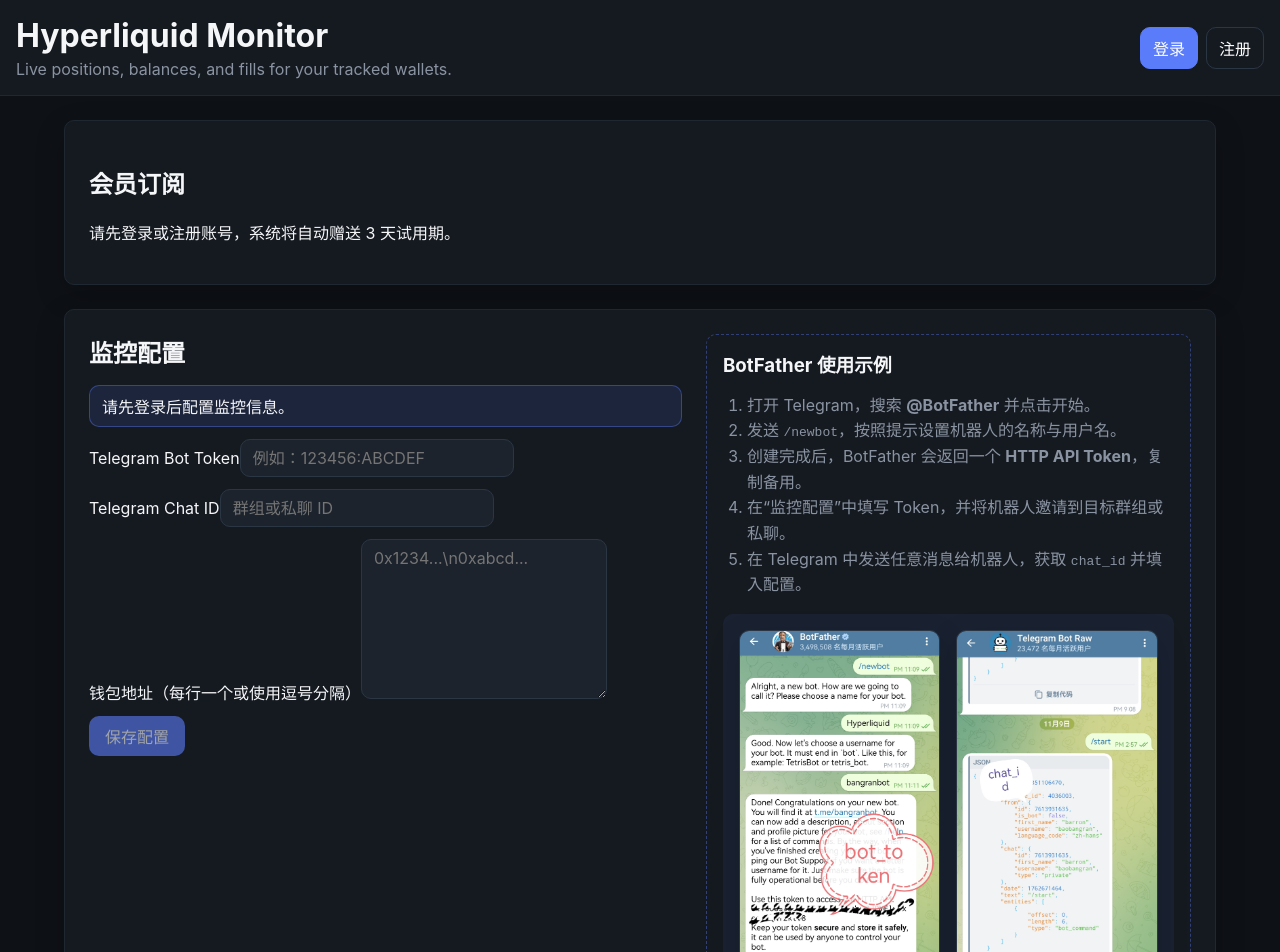
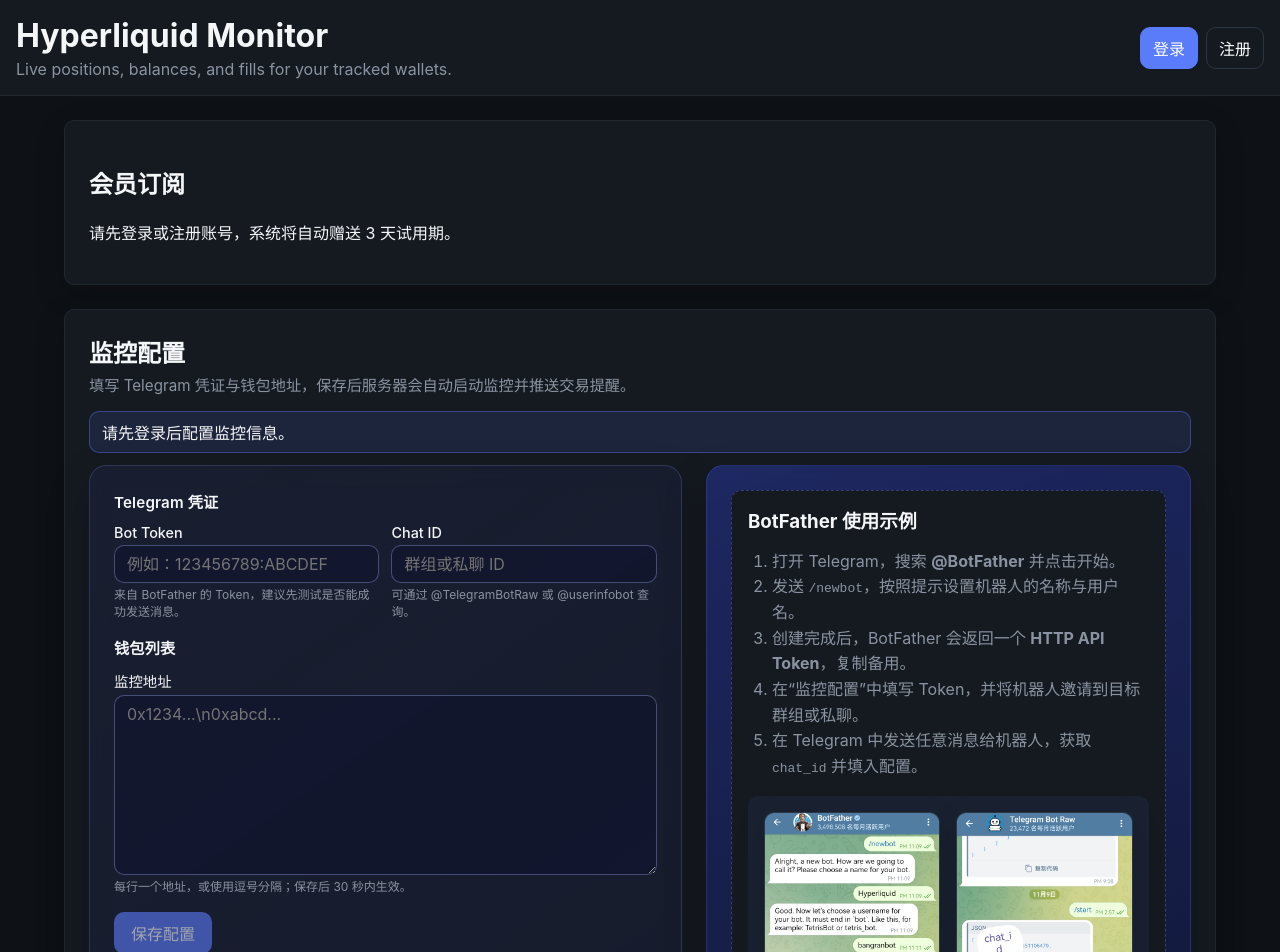
Before and after one commit to barron-paw/new, a React app in the folder hyperliquid-monitor-main/frontend/: page / in a window 1280 px wide. Shown: the top 952 px of the page. Built offline with nearby package versions, Linux system fonts and the light colour scheme; no server answers; the HTML template or start-up script is replaced by a standard one.

Commit message:
Add files via upload

```diff
--- a/hyperliquid-monitor-main/frontend/src/components/MonitorConfigPanel.jsx
+++ b/hyperliquid-monitor-main/frontend/src/components/MonitorConfigPanel.jsx
@@ -83,23 +83,35 @@
 
   return (
     <section className="dashboard__section monitor-config">
-      <div className="monitor-config__grid">
-        <div className="monitor-config__form-wrapper">
+      <div className="monitor-config__header">
+        <div>
           <h2>监控配置</h2>
+          <p>填写 Telegram 凭证与钱包地址，保存后服务器会自动启动监控并推送交易提醒。</p>
+        </div>
+        {status ? <div className="monitor-config__status">{status}</div> : null}
+      </div>
+
       {helperText ? <p className="monitor-config__helper">{helperText}</p> : null}
+
+      <div className="monitor-config__layout">
+        <div className="monitor-config__card monitor-config__card--form">
           <form className="monitor-config__form" onSubmit={handleSubmit}>
-            <label>
-              Telegram Bot Token
+            <div className="monitor-config__fieldset">
+              <span className="monitor-config__legend">Telegram 凭证</span>
+              <div className="monitor-config__input-row">
+                <label className="monitor-config__field">
+                  <span>Bot Token</span>
                   <input
                     type="text"
                     value={form.telegramBotToken}
                     onChange={(event) => setForm((prev) => ({ ...prev, telegramBotToken: event.target.value }))}
-                placeholder="例如：123456:ABCDEF"
+                    placeholder="例如：123456789:ABCDEF"
                     disabled={!canEdit || loading}
                   />
+                  <small>来自 BotFather 的 Token，建议先测试是否能成功发送消息。</small>
                 </label>
-            <label>
-              Telegram Chat ID
+                <label className="monitor-config__field">
+                  <span>Chat ID</span>
                   <input
                     type="text"
                     value={form.telegramChatId}
@@ -107,24 +119,38 @@
                     placeholder="群组或私聊 ID"
                     disabled={!canEdit || loading}
                   />
+                  <small>可通过 @TelegramBotRaw 或 @userinfobot 查询。</small>
                 </label>
-            <label>
-              钱包地址（每行一个或使用逗号分隔）
+              </div>
+            </div>
+
+            <div className="monitor-config__fieldset">
+              <span className="monitor-config__legend">钱包列表</span>
+              <label className="monitor-config__field">
+                <span>监控地址</span>
                 <textarea
-                rows={6}
+                  rows={7}
                   value={form.walletAddresses}
                   onChange={(event) => setForm((prev) => ({ ...prev, walletAddresses: event.target.value }))}
                   placeholder="0x1234...\n0xabcd..."
                   disabled={!canEdit || loading}
                 />
+                <small>每行一个地址，或使用逗号分隔；保存后 30 秒内生效。</small>
               </label>
+            </div>
+
+            <div className="monitor-config__actions">
               <button type="submit" disabled={!canEdit || loading}>
                 {loading ? '处理中…' : '保存配置'}
               </button>
-            {status ? <p className="monitor-config__message">{status}</p> : null}
+              <p className="monitor-config__hint">保存后可在控制台查看监控线程是否启动。</p>
+            </div>
           </form>
         </div>
+
+        <div className="monitor-config__card monitor-config__card--guide">
           <BotFatherGuide />
+        </div>
       </div>
     </section>
   );
--- a/hyperliquid-monitor-main/frontend/src/pages/Dashboard.css
+++ b/hyperliquid-monitor-main/frontend/src/pages/Dashboard.css
@@ -78,20 +78,50 @@
   color: var(--text-muted);
 }
 
-.monitor-config__grid {
+.monitor-config__header {
+  display: flex;
+  flex-direction: column;
+  gap: var(--space-sm);
+  margin-bottom: var(--space-lg);
+}
+
+.monitor-config__header > div > h2 {
+  margin: 0 0 var(--space-xs);
+}
+
+.monitor-config__header > div > p {
+  margin: 0;
+  color: var(--text-muted);
+  font-size: 0.95rem;
+}
+
+.monitor-config__status {
+  align-self: flex-start;
+  background: var(--success-soft);
+  color: var(--success-strong);
+  border-radius: var(--radius-pill);
+  padding: 0.35rem 0.85rem;
+  font-size: 0.85rem;
+}
+
+.monitor-config__layout {
   display: grid;
   gap: var(--space-xl);
 }
 
 @media (min-width: 960px) {
-  .monitor-config__grid {
-    grid-template-columns: 1.1fr 0.9fr;
+  .monitor-config__layout {
+    grid-template-columns: minmax(0, 1.1fr) minmax(0, 0.9fr);
   }
 }
 
-.monitor-config__form-wrapper h2 {
-  margin-top: 0;
-  margin-bottom: var(--space-md);
+.monitor-config__card {
+  background: linear-gradient(145deg, rgba(72, 84, 228, 0.08), rgba(27, 35, 84, 0.24));
+  border: 1px solid rgba(138, 160, 255, 0.2);
+  border-radius: calc(var(--radius-lg) * 1.1);
+  box-shadow: 0 18px 40px rgba(0, 0, 0, 0.25);
+  padding: clamp(var(--space-lg), 3vw, var(--space-xl));
+  backdrop-filter: blur(12px);
 }
 
 .monitor-config__helper {
@@ -106,20 +136,60 @@
 .monitor-config__form {
   display: flex;
   flex-direction: column;
+  gap: var(--space-lg);
+}
+
+.monitor-config__fieldset {
+  display: flex;
+  flex-direction: column;
   gap: var(--space-md);
+}
+
+.monitor-config__legend {
+  display: inline-flex;
+  align-items: center;
+  gap: var(--space-xs);
+  font-weight: 600;
+  color: var(--text-primary);
+  font-size: 0.95rem;
+  letter-spacing: 0.01em;
+}
+
+.monitor-config__input-row {
+  display: grid;
+  gap: var(--space-md);
+}
+
+@media (min-width: 760px) {
+  .monitor-config__input-row {
+    grid-template-columns: repeat(2, minmax(0, 1fr));
+  }
+}
+
+.monitor-config__field {
+  display: flex;
+  flex-direction: column;
+  gap: var(--space-xs);
+}
+
+.monitor-config__field span {
+  font-size: 0.9rem;
+  color: var(--text-primary);
+  font-weight: 500;
 }
 
 .monitor-config__form input,
 .monitor-config__form textarea {
   padding: var(--space-sm) var(--space-md);
-  border: 1px solid var(--border-stronger);
+  border: 1px solid rgba(162, 181, 255, 0.35);
   border-radius: var(--radius-md);
-  background: var(--surface-control);
+  background: rgba(16, 20, 46, 0.65);
   color: var(--text-primary);
+  transition: border-color 0.2s ease, transform 0.2s ease;
 }
 
 .monitor-config__form textarea {
-  min-height: 160px;
+  min-height: 180px;
   resize: vertical;
 }
 
@@ -127,28 +197,50 @@
 .monitor-config__form textarea:focus {
   outline: none;
   border-color: var(--accent-primary);
+  transform: translateY(-1px);
+  box-shadow: 0 0 0 1px rgba(91, 124, 250, 0.35);
 }
 
-.monitor-config__form button {
-  align-self: flex-start;
+.monitor-config__field small {
+  font-size: 0.75rem;
+  color: var(--text-muted);
+  line-height: 1.4;
+}
+
+.monitor-config__actions {
+  display: flex;
+  flex-direction: column;
+  align-items: flex-start;
+  gap: var(--space-xs);
+}
+
+.monitor-config__actions button {
   padding: var(--space-sm) var(--space-lg);
   border-radius: var(--radius-md);
-  border: none;
+  border: 1px solid transparent;
   background: var(--accent-primary);
   color: white;
   cursor: pointer;
+  transition: background 0.2s ease, transform 0.2s ease;
 }
 
-.monitor-config__form button:disabled {
+.monitor-config__actions button:disabled {
   opacity: 0.6;
   cursor: not-allowed;
+  transform: none;
 }
 
-.monitor-config__form button:not(:disabled):hover {
+.monitor-config__actions button:not(:disabled):hover {
   background: var(--accent-primary-strong);
+  transform: translateY(-1px);
 }
 
-.monitor-config__message {
+.monitor-config__hint {
   font-size: 0.9rem;
   color: var(--text-muted);
 }
+
+.monitor-config__card--guide {
+  background: linear-gradient(160deg, rgba(33, 45, 120, 0.75), rgba(15, 21, 52, 0.9));
+  border: 1px solid rgba(90, 110, 255, 0.25);
+}
```
Also changed, not shown: 1 other file (tests, documents, lock files or other folders). Lines whose indentation alone changed are shown as unchanged.
